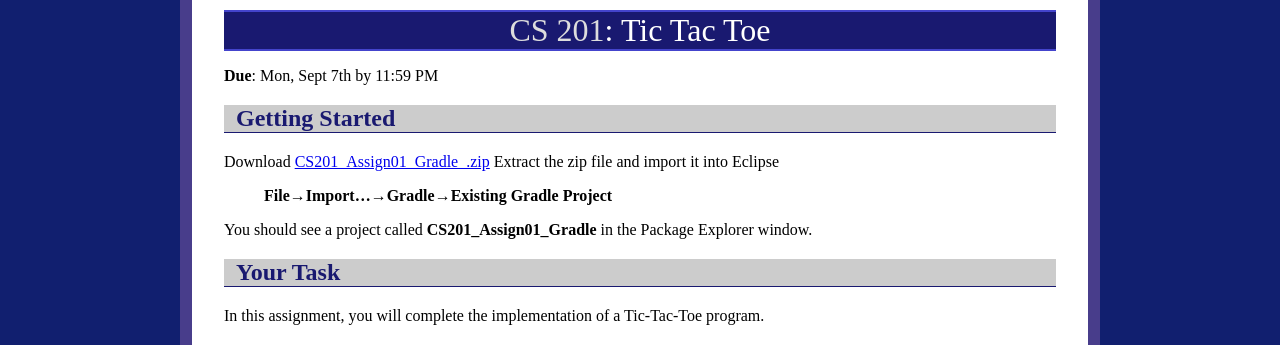
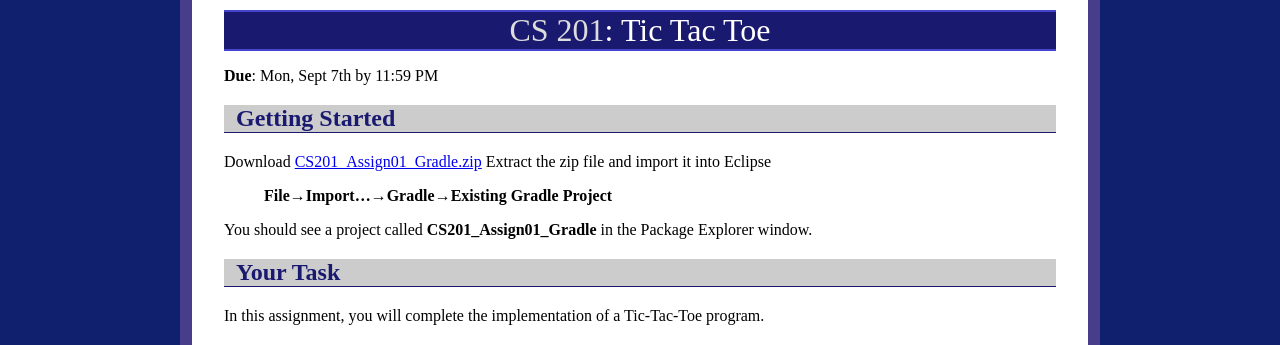
Before and after one commit to ycpcs/cs201-fall2020, a Jekyll site: the page built from assign/assign01.md, in a window 1280 px wide and 900 px high. Shown: the top 345 px of the window. Built offline with Jekyll 4.4.1, drawn with Linux system fonts in a browser that asks for light colours.

```diff
--- a/assign/assign01.md
+++ b/assign/assign01.md
@@ -7,7 +7,7 @@ title: "Tic Tac Toe"
 
 ## Getting Started
 
-Download [CS201\_Assign01\_Gradle_.zip](CS201_Assign01_Gradle_.zip) Extract the zip file and import it into Eclipse
+Download [CS201\_Assign01\_Gradle.zip](CS201_Assign01_Gradle.zip) Extract the zip file and import it into Eclipse
 
 > **File&rarr;Import...&rarr;Gradle&rarr;Existing Gradle Project**
 
```
Also changed, not shown: assign/index.md (+1 -1 lines), index.md (+1 -0 lines).
